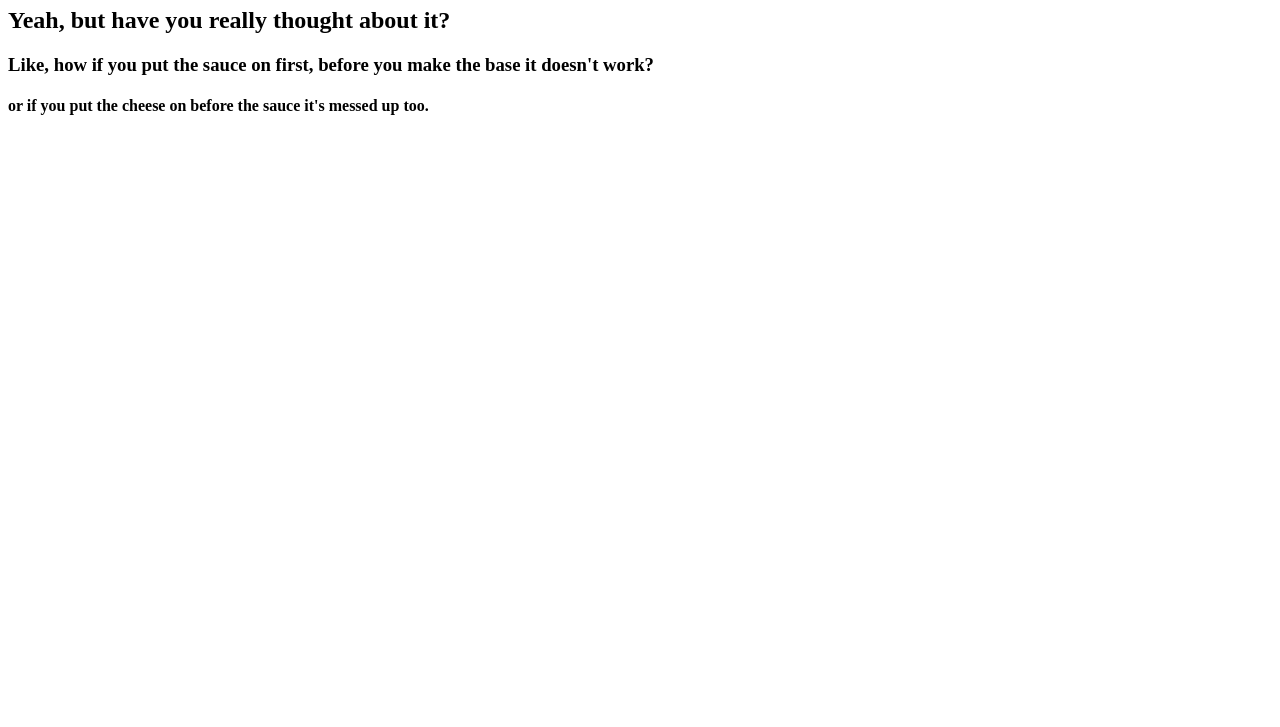
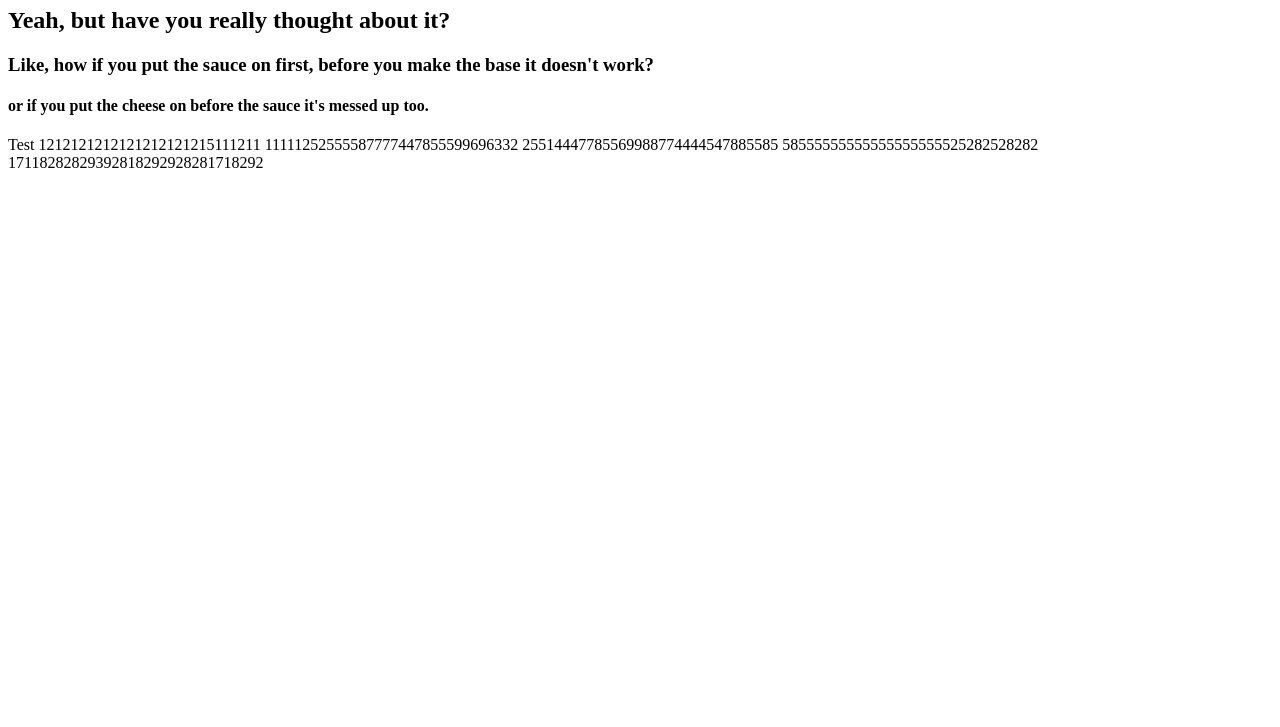
Before and after one commit to kam-d2002/HTML-CSS, a plain HTML site: page Index.html in a window 1280 px wide. Shown: the part 73-800 px from the top of the page. Drawn offline with Linux system fonts and the light colour scheme.

Commit message:
Add paragraph

```diff
--- a/Index.html
+++ b/Index.html
@@ -7,9 +7,16 @@
     <title>Pizza Party</title>
 </head>
 <body>
+
 <h1>Have you ever made a pizza from scratch?</h1>
 <h2>Yeah, but have you really thought about it?</h2>
 <h3>Like, how if you put the sauce on first, before you make the base it doesn't work?</h3>
 <h4>or if you put the cheese on before the sauce it's messed up too.</h4>
+
+<p>Test 1212121212121212121215111211
+    11111252555587777447855599696332
+    25514447785569988774444547885585
+    58555555555555555555525282528282
+    17118282829392818292928281718292</p>
 </body>
 </html>
```
